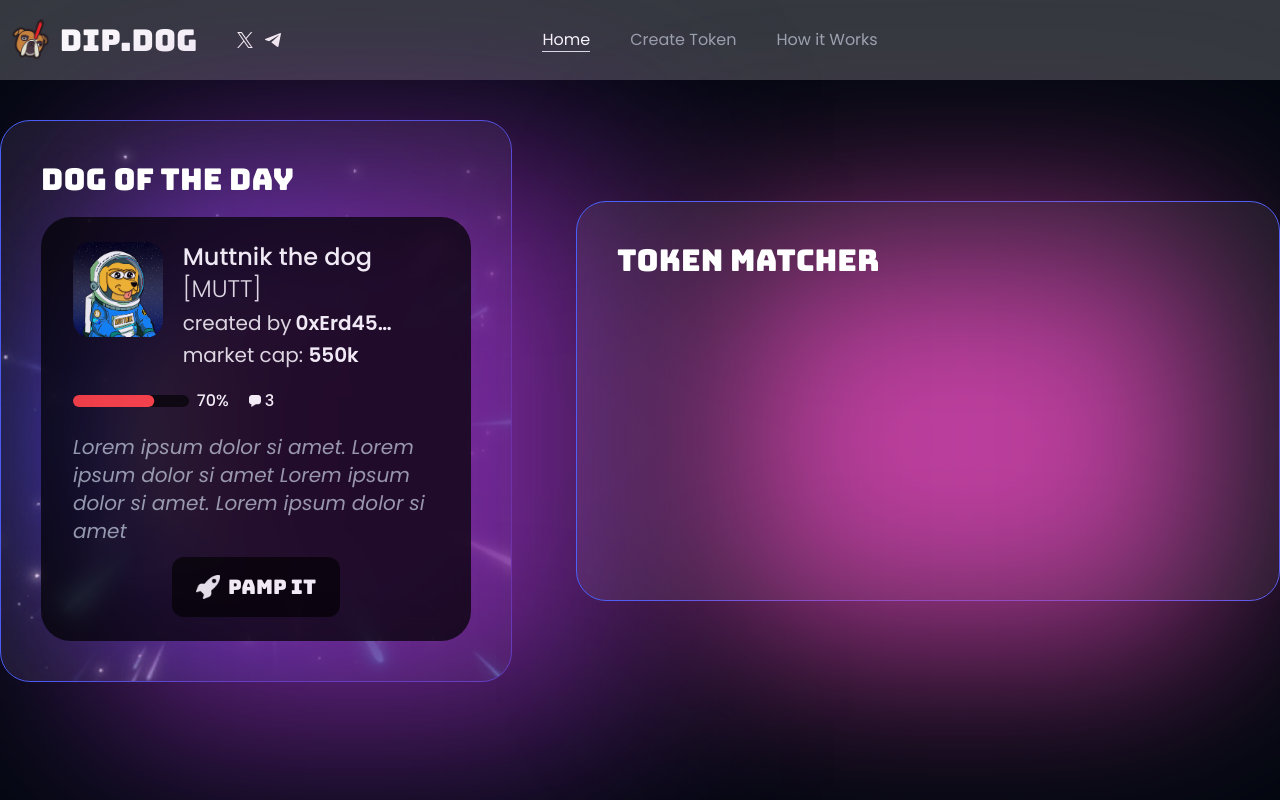
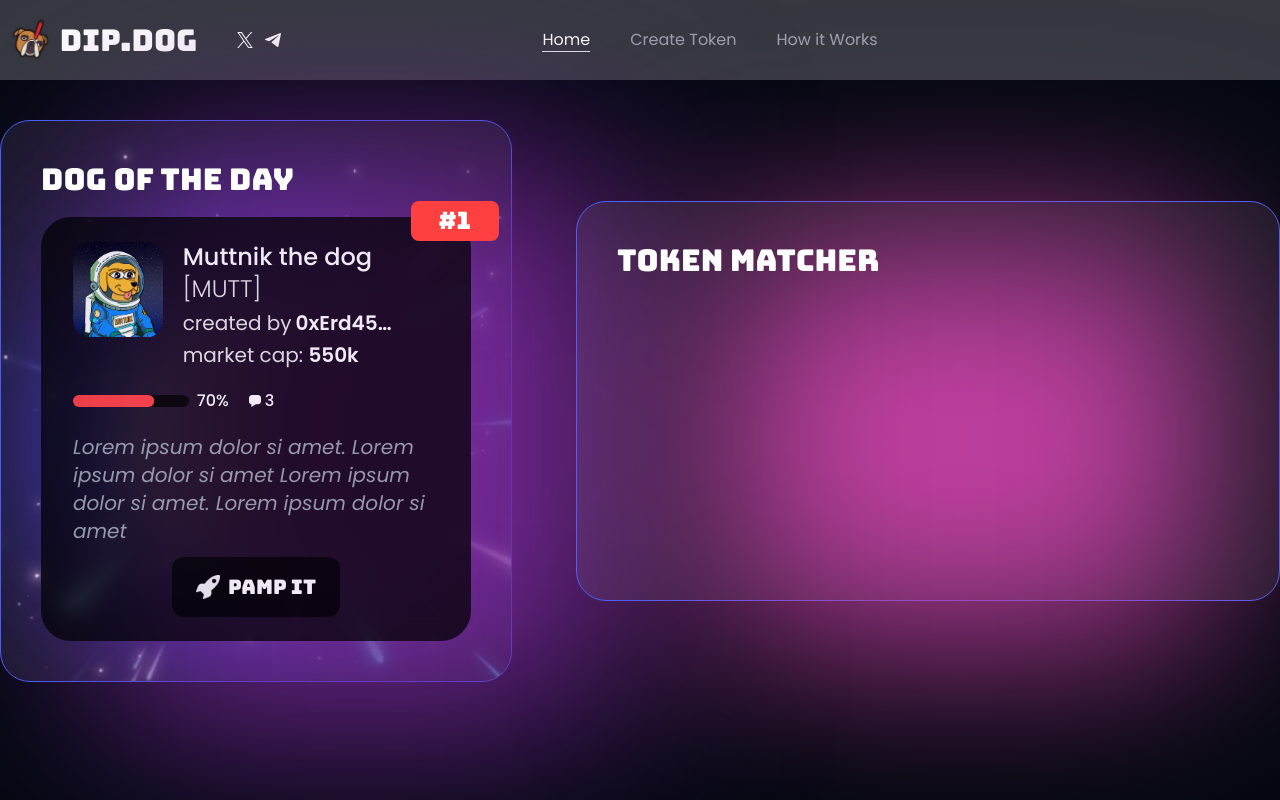
Before and after one commit to AbdurRehman1312/laika_pamp, a React (Vite) app: page / in a window 1280 px wide. Built offline with nearby package versions, Linux system fonts and the light colour scheme.

Commit message:
Update MuttnikCard and Home page layout and styles

```diff
--- a/src/components/MuttnikCard/MuttnikCard.jsx
+++ b/src/components/MuttnikCard/MuttnikCard.jsx
@@ -5,7 +5,7 @@ import ButtonImage from '../ButtonImage/ButtonImage'
 const MuttnikCard = ({image, style, created_id, market, message}) => {
     return (
         <>
-            <div className={` w-full m-auto bg_header  bg_black_gradient mt-5 rounded-[30px] py-6 px-8 ${style}`}>
+            <div className={`w-full m-auto bg_header  bg_black_gradient mt-5 rounded-[30px] py-6 px-8 ${style}`}>
                <div className='flex items-start gap-5 '>
                 <div className='rounded-2xl'>
                     <img src={image} alt="" className='w-24 h-24'/>
--- a/src/pages/Home/Home.jsx
+++ b/src/pages/Home/Home.jsx
@@ -5,13 +5,16 @@ import * as images from "../../assets"
 const Home = () => {
   return (
     <section className='container mx-auto my-10'>
-      <div className='flex md:flex-row flex-col items-center gap-4 justify-between'>
-        <div className='relative border z-[100] w-full md:w-[40%] bg_dog rounded-[30px] border-primary lg:p-10 p-5'>
+      <div className='flex lg:flex-row flex-col items-center gap-4 justify-between'>
+        <div className='relative border z-[100] w-full xl:w-[40%] lg:w-[50%] md:w-[70%] bg_dog rounded-[30px] border-primary lg:p-10 p-5'>
           <div className="bg-[#772898] z-[-10] h-[100%] filter_blur rounded-[10px] w-[100%] left-[20%] absolute " />
           <h1 className='font-bungee  text-3xl'>DOG OF THE DAY</h1>
           <MuttnikCard style={"opacity-90"} image={images.astrodog} created_id={"0xErd4512122"} market={"550k"} message={3}/>
+         <div className='absolute bg-secondary rounded-lg px-7 py-1 top-16 lg:top-20 right-1 lg:right-3'>
+               <h1 className='font-bungee text-2xl text-white'>#1</h1>
+         </div>
         </div>
-        <div className='relative border h-[400px] z-[100] w-full md:w-[55%] rounded-[30px] border-primary bg_glass lg:p-10 p-5 '>
+        <div className='relative border h-[400px] z-[100] w-full xl:w-[55%] lg:w-[50%] md:w-[55%] rounded-[30px] border-primary bg_glass lg:p-10 p-5 '>
           <div className="bg-[#c140a1] h-[100%] z-[-10] filter_blur rounded-[10px] w-[70%] left-[20%] absolute" />
           <h1 className='font-bungee text-3xl'>Token Matcher</h1>
         </div>
```
